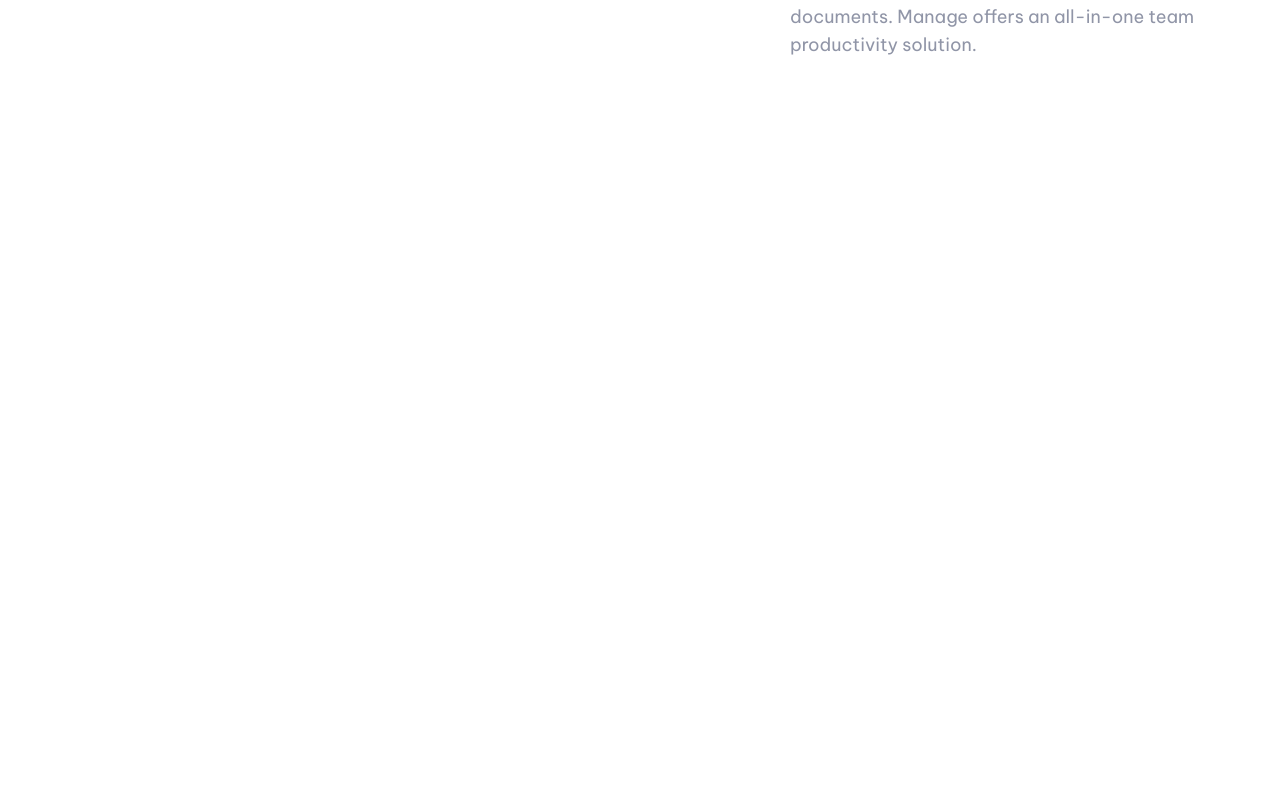
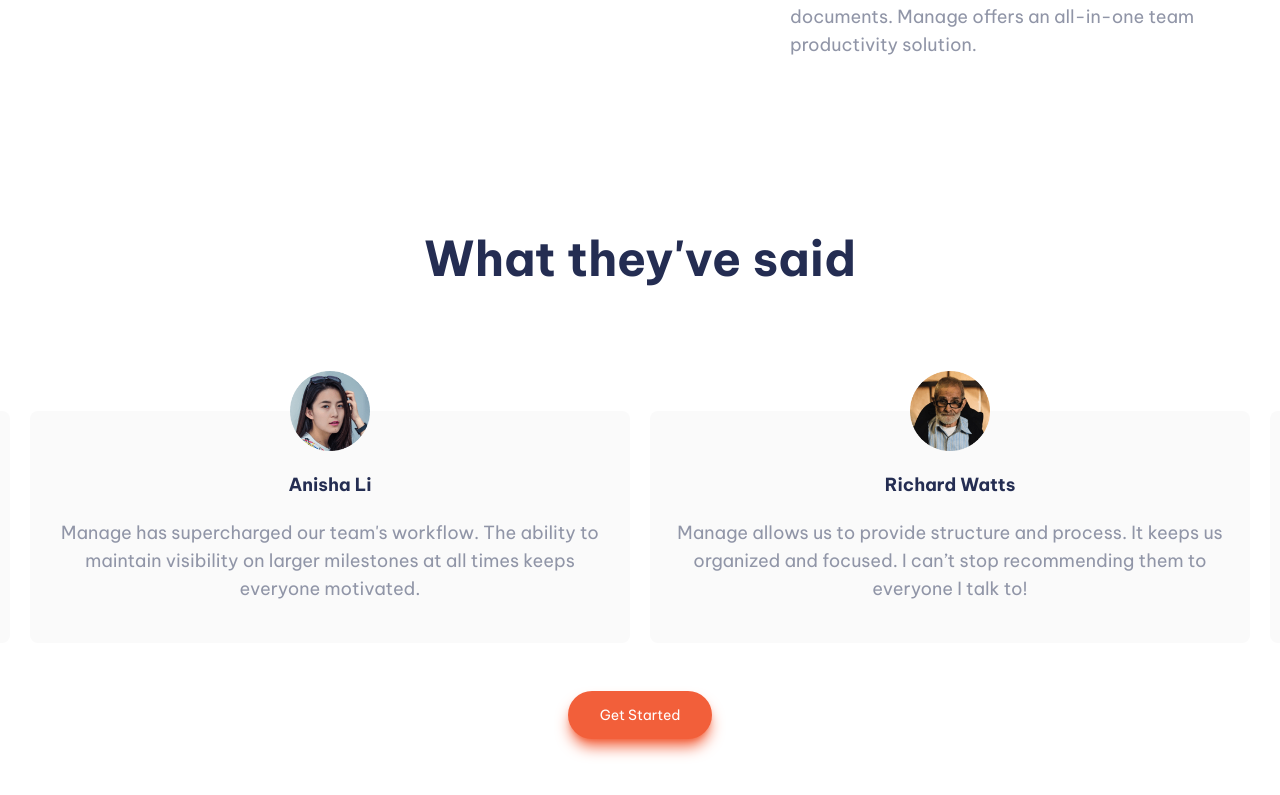
Before and after one commit to SeyrenZ/manage-landing-page, a Next.js app: page / in a window 1280 px wide. Shown: the part 1197-1992 px from the top of the page. Before the commit the page ends 1352 px from the top, so only its background shows below. Built offline with nearby package versions, Linux system fonts and the light colour scheme.

Commit message:
feat: Review section

```diff
--- a/package.json
+++ b/package.json
@@ -13,7 +13,8 @@
     "aos": "^2.3.4",
     "next": "14.1.1",
     "react": "^18",
-    "react-dom": "^18"
+    "react-dom": "^18",
+    "swiper": "^11.0.7"
   },
   "devDependencies": {
     "@types/aos": "^3.0.7",
--- a/src/app/components/Navbar.tsx
+++ b/src/app/components/Navbar.tsx
@@ -18,7 +18,7 @@ const Navbar = () => {
   ];
 
   return (
-    <header className="w-full h-auto px-10  bg-transparent top-0 fixed z-50 ">
+    <header className="w-full h-auto px-10 bg-transparent fixed z-50">
       <nav
         className="w-full max-w-[1280px] mx-auto py-16 flex justify-between items-center"
         data-aos="fade-down"
--- /dev/null
+++ b/src/app/components/Review.tsx
@@ -0,0 +1,80 @@
+"use client";
+import Image from "next/image";
+import React from "react";
+import { Swiper, SwiperSlide } from "swiper/react";
+import { Pagination } from "swiper/modules";
+import "swiper/css";
+import "swiper/css/pagination";
+import { Button } from ".";
+
+const Review = () => {
+  type Review = {
+    name: string;
+    image: string;
+    review: string;
+  };
+
+  const reviews: Review[] = [
+    {
+      name: "Ali Bravo",
+      image: "/avatar-ali.png",
+      review:
+        "We have been able to cancel so many other subscriptions since using Manage, There is no more cross-channel confusion and everyone is much more focused.",
+    },
+    {
+      name: "Anisha Li",
+      image: "/avatar-anisha.png",
+      review:
+        "Manage has supercharged our team's workflow. The ability to maintain visibility on larger milestones at all times keeps everyone motivated.",
+    },
+    {
+      name: "Richard Watts",
+      image: "/avatar-richard.png",
+      review:
+        "Manage allows us to provide structure and process. It keeps us organized and focused. I can’t stop recommending them to everyone I talk to!",
+    },
+    {
+      name: "Shanai Gough",
+      image: "/avatar-shanai.png",
+      review:
+        "Their software allows us to track, manage and collaborate on our projects from anywhere. It keeps the whole team in-sync without being intrusive.",
+    },
+  ];
+
+  return (
+    <div className="w-full h-auto">
+      <div className="w-full h-auto py-20 max-w-[1280px] mx-auto flex flex-col items-center justify-center gap-y-12">
+        <div className="text-5xl mb-20 text-darkBlue font-bold">
+          What they've said
+        </div>
+        <div className="flex items-center gap-x-5">
+          {reviews.map((review, index) => (
+            <div
+              key={index}
+              className="w-[600px] p-10 rounded-lg bg-veryLightGray flex flex-col items-center justify-center gap-y-5 relative"
+            >
+              <div>
+                <Image
+                  src={review.image}
+                  width={80}
+                  height={80}
+                  alt=""
+                  className="absolute right-0 left-0 mx-auto top-[-40px]"
+                />
+              </div>
+              <div className="text-lg font-bold text-darkBlue">
+                {review.name}
+              </div>
+              <div className="w-[550px] text-lg text-darkGrayBlue text-center">
+                {review.review}
+              </div>
+            </div>
+          ))}
+        </div>
+        <Button />
+      </div>
+    </div>
+  );
+};
+
+export default Review;
--- a/src/app/components/index.ts
+++ b/src/app/components/index.ts
@@ -2,3 +2,4 @@ export { default as Navbar } from "./Navbar";
 export { default as Header } from "./Header";
 export { default as Button } from "./Button";
 export { default as Content } from "./Content";
+export { default as Review } from "./Review";
--- a/src/app/page.tsx
+++ b/src/app/page.tsx
@@ -1,5 +1,5 @@
 "use client";
-import { Content, Header } from "./components";
+import { Content, Header, Review } from "./components";
 import { useEffect } from "react";
 import Aos from "aos";
 import "aos/dist/aos.css";
@@ -8,11 +8,10 @@ export default function Home() {
     Aos.init();
   }, []);
   return (
-    <main className="overflow-hidden px-10">
-      {/* This is a placeholder for the Navbar */}
-      <div className="h-[176px]"></div>
+    <main className="pt-[176px] overflow-hidden px-10">
       <Header />
       <Content />
+      <Review />
     </main>
   );
 }
--- a/tailwind.config.ts
+++ b/tailwind.config.ts
@@ -14,7 +14,7 @@ const config: Config = {
         darkGrayBlue: "hsl(227, 12%, 61%)",
         veryDarkBlue: "hsl(233, 12%, 13%)",
         veryPaleRed: "hsl(13, 100%, 96%)",
-        verylightGray: "hsl(0, 0%, 98%)",
+        veryLightGray: "hsl(0, 0%, 98%)",
       },
     },
   },
```
Also changed, not shown: .eslintrc.json, 1 other file (tests, documents, lock files or other folders).
